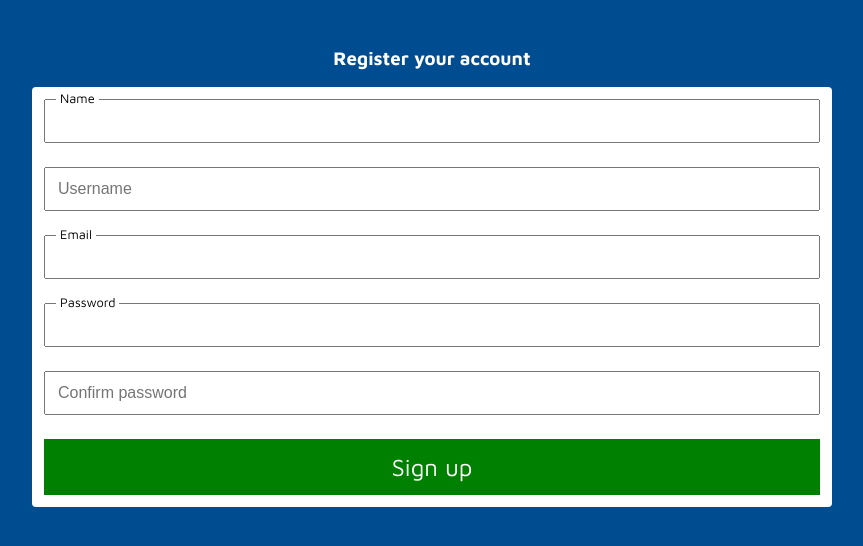
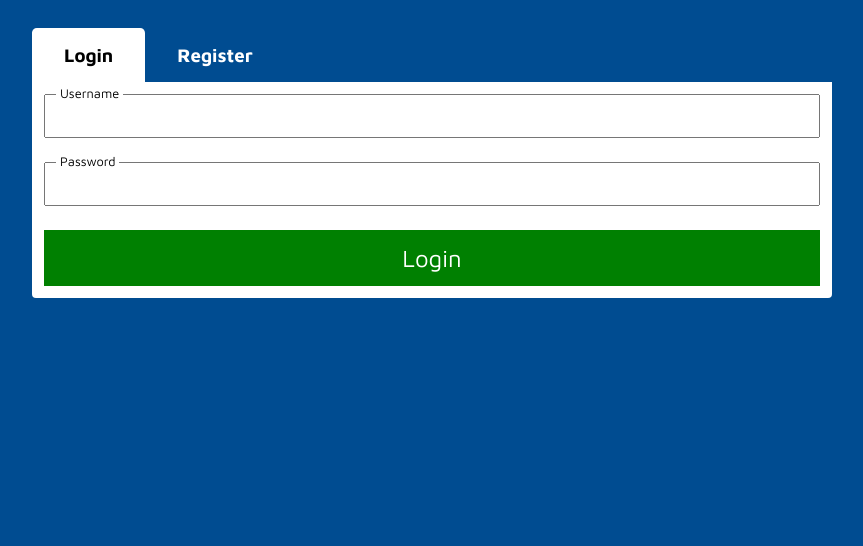
Before and after one commit to marothon/lexicon-login-registration, a plain HTML site: page index.html in a window 1280 px wide. Shown: the whole page, without its empty margins (208-1071 px from the left). Drawn offline with Linux system fonts and the light colour scheme.

Commit message:
Add login form

```diff
--- a/index.css
+++ b/index.css
@@ -11,9 +11,24 @@
     margin: auto;
 
     h3{
+        margin: 0;
         text-align: center;
         color: white;
+        padding: 1rem 2rem 1rem 2rem;
+        border-radius: 0.3rem 0.3rem 0 0;
+        transition: all 0.1s ease-in-out;
+        cursor: pointer;
+
+        &:hover, &.active{
+            color: black;
+            background-color: white;
+        }
     }
+}
+
+.login-header{
+    display: flex;
+    justify-content: left;
 }
 
 form{
@@ -21,7 +36,7 @@ form{
     flex-direction: column;
     background-color: white;
     padding: 0rem;
-    border-radius: 0.25rem;
+    border-radius: 0 0 0.25rem 0.25rem;
 
     .label-wrapper{
         display: grid;
@@ -59,6 +74,10 @@ form{
         text-align: center;
         line-height: 2.5rem;
         font-size: 1.5rem;
-
+        cursor: pointer;
     }
 }
+
+form:not(.active){
+    display: none;
+}
--- a/index.html
+++ b/index.html
@@ -8,8 +8,11 @@
 </head>
 <body>
   <div class="login-wrapper">
-    <h3>Register your account</h3>
-    <form>
+    <div class="login-header">
+      <h3 id="login" class="active">Login</h3>
+      <h3 id="register">Register</h3>
+    </div>
+    <form id="register">
       <div class="label-wrapper">
         <label for="name">Name</label>
         <input type="text" id="name">
@@ -17,14 +20,26 @@
       <input type="text" placeholder="Username" id="username">
       <div class="label-wrapper">
         <label for="email">Email</label>
-        <input type="text" id="email">
+        <input type="email" id="email">
       </div>
       <div class="label-wrapper">
         <label for="password">Password</label>
-        <input type="text" id="password">
+        <input type="password" id="password">
       </div>
-      <input type="text" placeholder="Confirm password" id="confirm-password">
+      <input type="password" placeholder="Confirm password" id="confirm-password">
       <button type="submit">Sign up</button>
+    </form>
+    <form id="login" class="active">
+      <div class="label-wrapper">
+        <label for="username">Username</label>
+        <input type="text" id="username">
+      </div>
+      <div class="label-wrapper">
+        <label for="password">Password</label>
+        <input type="password" id="password">
+      </div>
+      <button type="submit">Login</button>
+
     </form>
   </div>
   <script src="index.js"></script>
```
